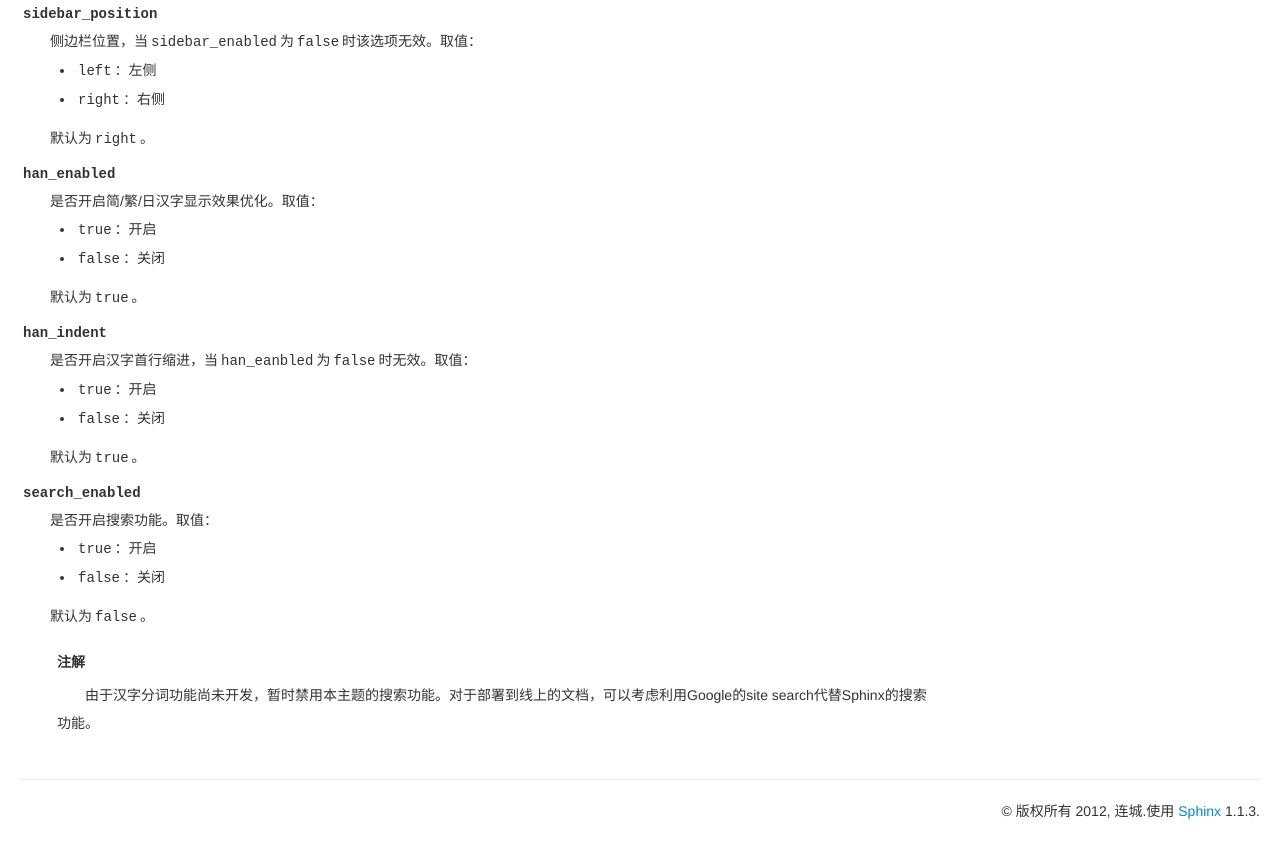
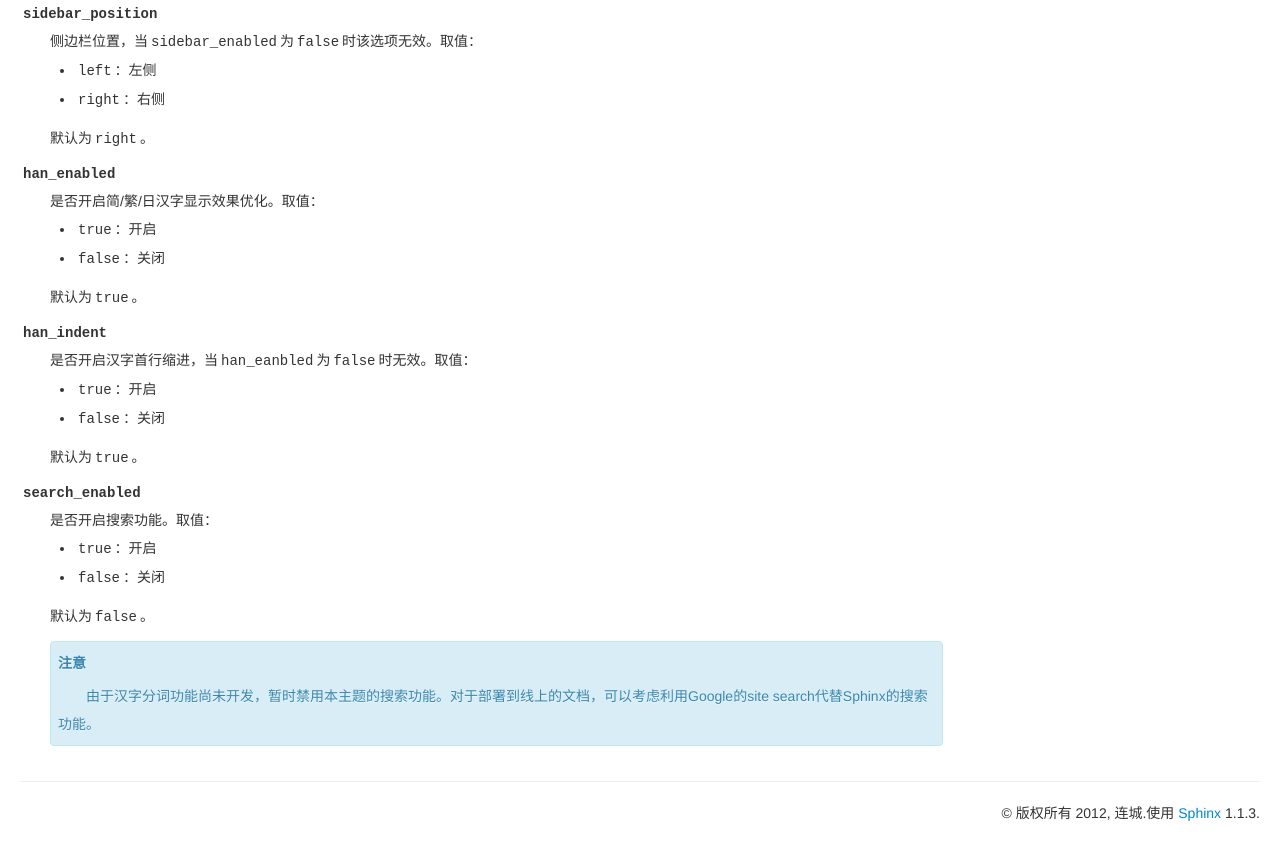
Before and after one commit to liancheng/rosefinch, a plain HTML site: page index.html in a window 1280 px wide. Shown: the part 623-1466 px from the top of the page. Drawn offline with Linux system fonts and the light colour scheme.

Commit message:
Updated gh-pages branch

```diff
--- a/index.html
+++ b/index.html
@@ -99,8 +99,8 @@
 <li><tt class="docutils literal"><span class="pre">false</span></tt>：关闭</li>
 </ul>
 <p class="compound-middle">默认为<tt class="docutils literal"><span class="pre">false</span></tt>。</p>
-<div class="compound-last admonition note">
-<p class="first admonition-title">注解</p>
+<div class="alert alert-info compound-last admonition attention">
+<p class="first admonition-title">注意</p>
 <p class="last">由于汉字分词功能尚未开发，暂时禁用本主题的搜索功能。对于部署到线上的文档，可以考虑利用Google的site search代替Sphinx的搜索功能。</p>
 </div>
 </div>
```
Also changed, not shown: searchindex.js (+1 -1 lines), _sources/index.txt.
